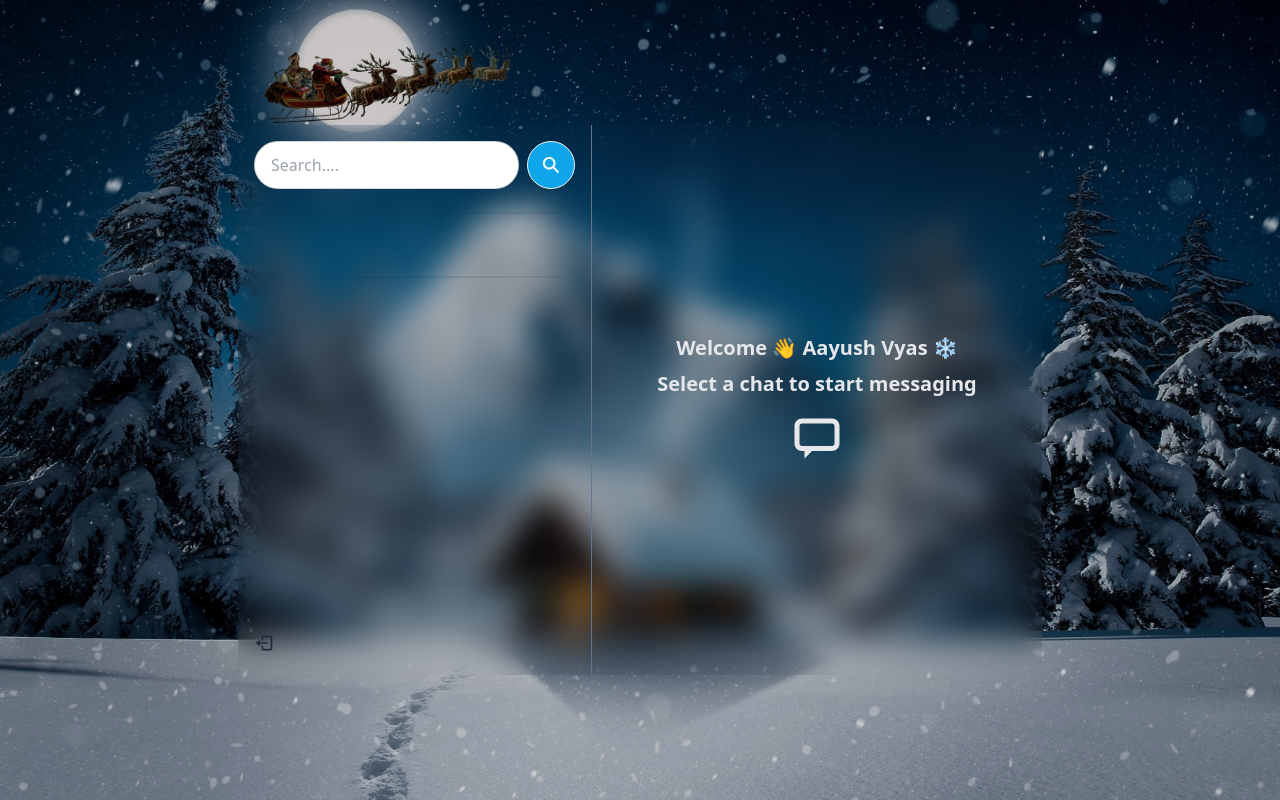
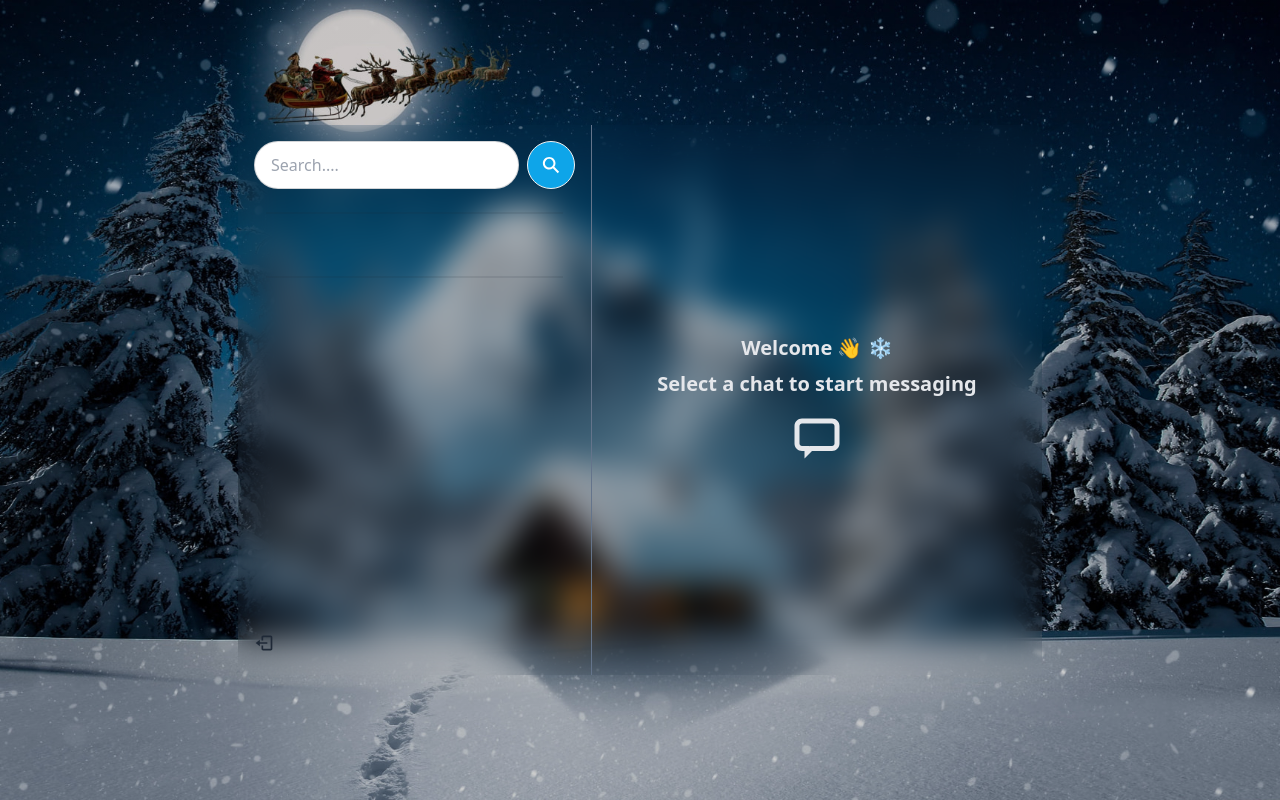
Before and after one commit to aayushvyas025/VibeChat, a React (Vite) app in the folder frontend/: page / in a window 1280 px wide. Built offline with nearby package versions, Linux system fonts and the light colour scheme; no server answers; sample sign-in values are in the browser's storage.

Commit message:
using global state in message container and home page to get fullname of users

```diff
--- a/frontend/src/components/ChatComponents/ChatContainer.jsx
+++ b/frontend/src/components/ChatComponents/ChatContainer.jsx
@@ -1,9 +1,18 @@
-import React from 'react'
+import React, { useEffect } from 'react'
 import {ChatHeader, MessageContainer} from "../index"
+import { useConversation } from '../../store'
 function ChatContainer() {
+  const {selectedUser, setSelectedUser} = useConversation();
+
+  useEffect(() => {
+
+    // using use-effect to cleanup function
+    return () => setSelectedUser(null)
+  }, [setSelectedUser])
+
   return (
     <div className='md:min-w-[450px] flex flex-col'>
-      <ChatHeader />
+      <ChatHeader fullName={selectedUser.fullName}  />
       <MessageContainer />
     </div>
   )
--- a/frontend/src/components/ChatComponents/ChatHeader.jsx
+++ b/frontend/src/components/ChatComponents/ChatHeader.jsx
@@ -1,10 +1,10 @@
 import React from 'react'
 
-function ChatHeader({username}) {
+function ChatHeader({fullName}) {
   return (
     <div className='bg-slate-500 px-4 py-2 mb-2'>
         <span className="label-text">To:</span>
-        <span className='text-gray-900 font-bold'>{username}</span>
+        <span className='text-gray-900 font-bold'>{fullName}</span>
     </div>
   )
 }
--- a/frontend/src/pages/home/HomePage.jsx
+++ b/frontend/src/pages/home/HomePage.jsx
@@ -1,8 +1,12 @@
 import { ChatContainer, Sidebar, NoChatSelected } from "../../components";
+import { useAuthContext } from "../../hooks";
 import { MainLayout, PagesLayout } from "../../layout";
+import { useConversation } from "../../store";
 
 function HomePage() {
-  const noChatSelected = true;
+  const {authUser} = useAuthContext()
+  const {selectedUser} = useConversation();
+
   return (
     <MainLayout>
       <PagesLayout
@@ -11,8 +15,8 @@ function HomePage() {
         }
       >
         <Sidebar />
-        {noChatSelected ? (
-          <NoChatSelected username={"Aayush Vyas"} />
+        {!selectedUser ? (
+          <NoChatSelected username={authUser.fullName} />
         ) : (
           <>
             <ChatContainer />
```
